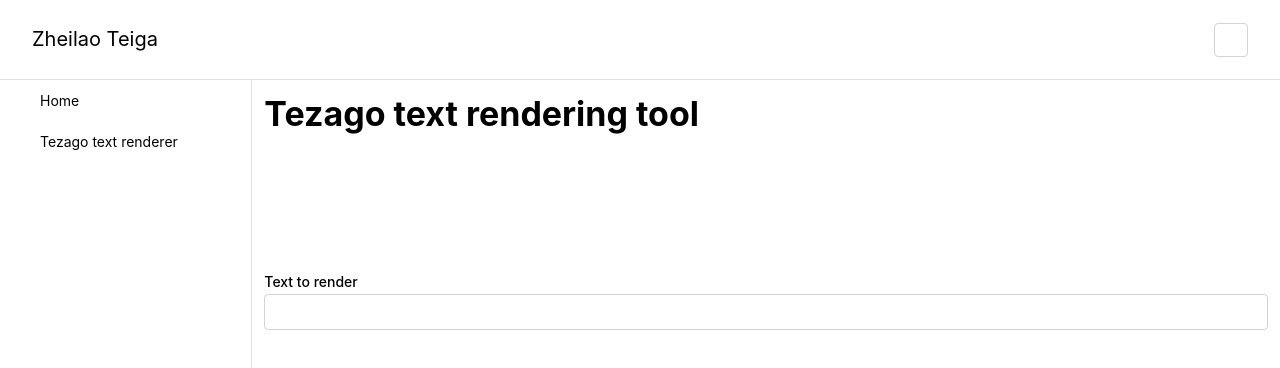
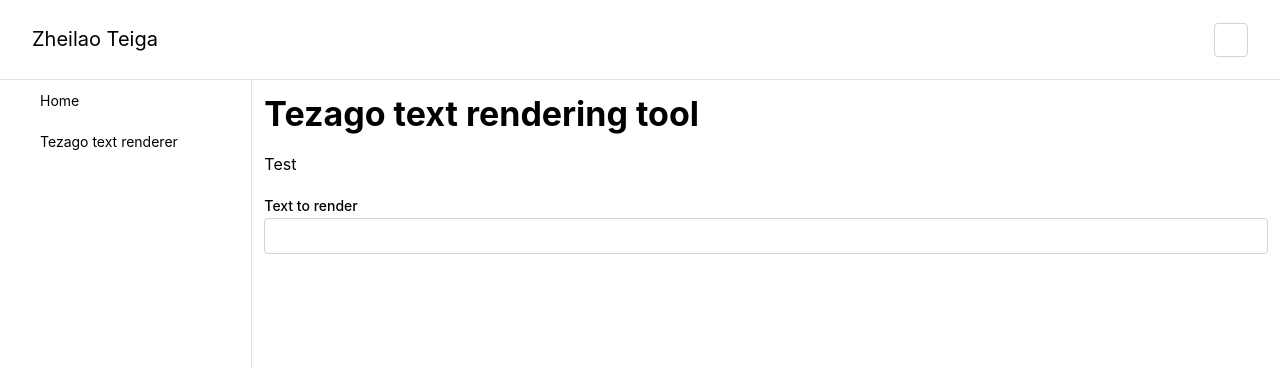
Before and after one commit to enoua5/zheilao-teiga, a Next.js app: page /zheilao-teiga/text-rendering in a window 1280 px wide. Shown: the top 368 px of the page. Built offline with nearby package versions, Linux system fonts and the light colour scheme; some icons are missing.

Commit message:
Inline-rendering tests

```diff
--- a/app/text-rendering/render-tool.tsx
+++ b/app/text-rendering/render-tool.tsx
@@ -10,7 +10,7 @@ export default function TezagoTextRenderTool() {
     return (
         <Stack>
             <Box>
-                <TezagoText text={text} />
+                Test <TezagoText text={text} line_thickness={1.5} char_height={256} />
             </Box>
             <TextInput
                 label="Text to render"
--- a/component/text-render/render-tezago.ts
+++ b/component/text-render/render-tezago.ts
@@ -46,7 +46,7 @@ export function renderTezago(
     const char_height =
         options?.char_height ??
         (options?.char_width ? options.char_width * 2.5 : 90);
-    const char_width = options?.char_width ?? char_height / 2.5;
+    const char_width = options?.char_width ?? char_height / 2;
     const syllable_spacing = options?.syllable_spacing ?? char_width * 0.2;
     const word_spacing = options?.word_spacing ?? syllable_spacing * 5;
     const line_thickness = options?.line_thickness ?? 1;
--- a/component/text-render/tezago-text.tsx
+++ b/component/text-render/tezago-text.tsx
@@ -37,7 +37,7 @@ export default function TezagoText({ text, ...options }: TezagoTextProps) {
                 image.alt = text;
             }
         },
-        [canvas, options, text]
+        [canvas, color, options, text]
     );
 
     useEffect(() => {
@@ -45,5 +45,5 @@ export default function TezagoText({ text, ...options }: TezagoTextProps) {
     }, [renderImageRef]);
 
     // eslint-disable-next-line @next/next/no-img-element
-    return <img ref={renderImageRef} src="#" alt="" />;
+    return <img ref={renderImageRef} src="#" alt="" style={{display: "inline", height: 16}} />;
 }
```
